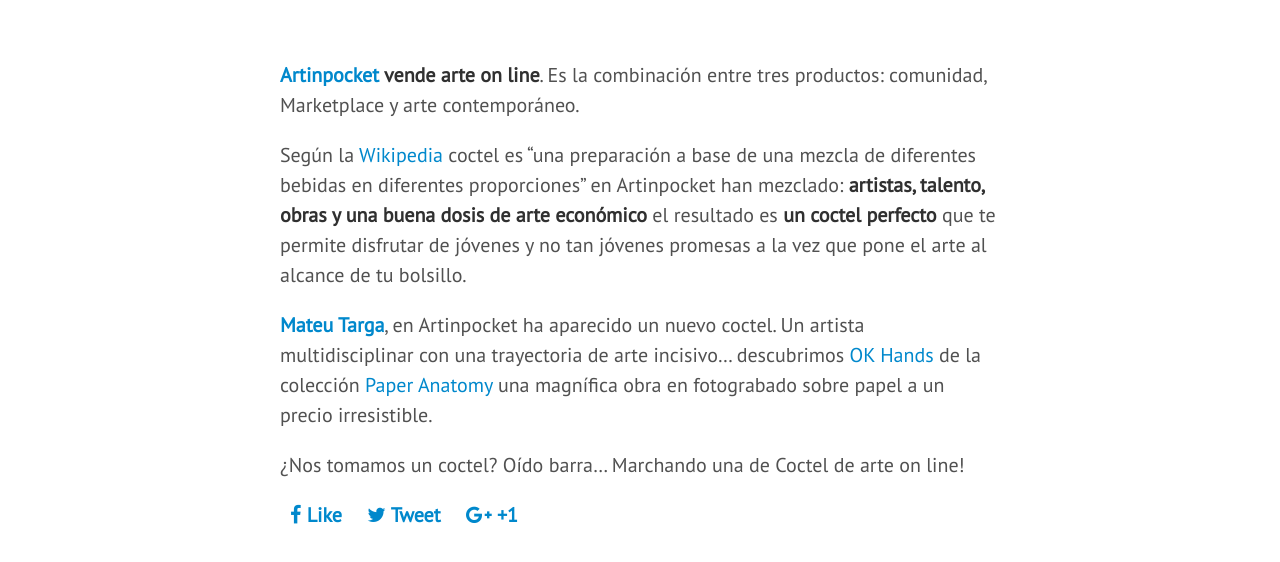
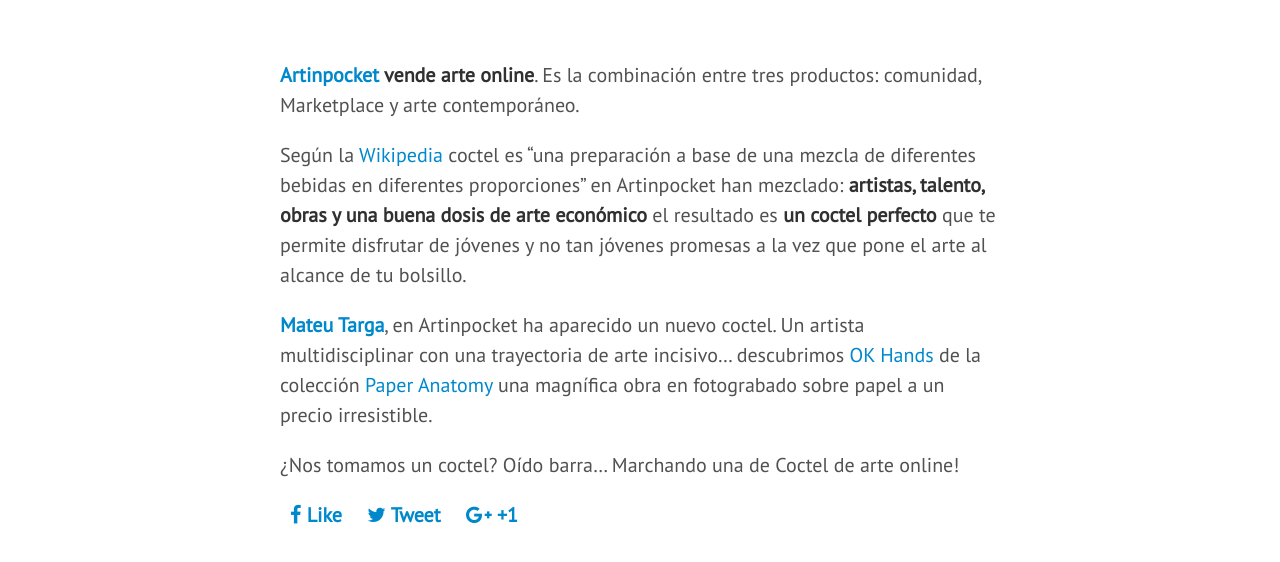
Before and after one commit to arteeconomico/arteeconomico.github.io, a Jekyll site: the page built from _posts/2014-04-15-coctel-de-arte-online.md, in a window 1280 px wide. Shown: the part 720-1282 px from the top of the page. Built offline with Jekyll 4.4.1, drawn with Linux system fonts in a browser that asks for light colours; nearby versions of some CDN libraries; Markdown is read by kramdown in place of the engine named in the settings.

Commit message:
corregit el post del coctel URL inclosa.

```diff
--- a/_posts/2014-04-15-coktail-de-arte-on-line.md
+++ b/_posts/2014-04-15-coctel-de-arte-online.md
@@ -11,10 +11,10 @@
 	</figcaption>
 </figure>
 
-**[Artinpocket](http://www.artinpocket.cat/) vende arte on line**. Es la combinación entre tres productos: comunidad, Marketplace y arte contemporáneo.
+**[Artinpocket](http://www.artinpocket.cat/) vende arte online**. Es la combinación entre tres productos: comunidad, Marketplace y arte contemporáneo.
 
 Según la [Wikipedia](http://es.wikipedia.org/wiki/C%C3%B3ctel) coctel es "una preparación a base de una mezcla de diferentes bebidas en diferentes proporciones" en Artinpocket han mezclado: **artistas, talento, obras y una buena dosis de arte económico** el resultado es **un coctel perfecto** que te permite disfrutar de jóvenes y no tan jóvenes promesas a la vez que pone el arte al alcance de tu bolsillo.
 
 **[Mateu Targa](http://www.artinpocket.cat/artist_home.php?$artist_code=422)**, en Artinpocket ha aparecido un nuevo coctel. Un artista multidisciplinar con una trayectoria de arte incisivo... descubrimos [OK Hands](http://www.artinpocket.cat/work_home.php?$artist_code=422&$work_code=475#disqus_thread) de la colección [Paper Anatomy](http://www.artinpocket.cat/collection_home.php?$artist_code=422&$collection_code=72) una magnífica obra en fotograbado sobre papel a un precio irresistible.
 
-¿Nos tomamos un coctel? Oído barra... Marchando una de Coctel de arte on line!
+¿Nos tomamos un coctel? Oído barra... Marchando una de Coctel de arte online!
```
